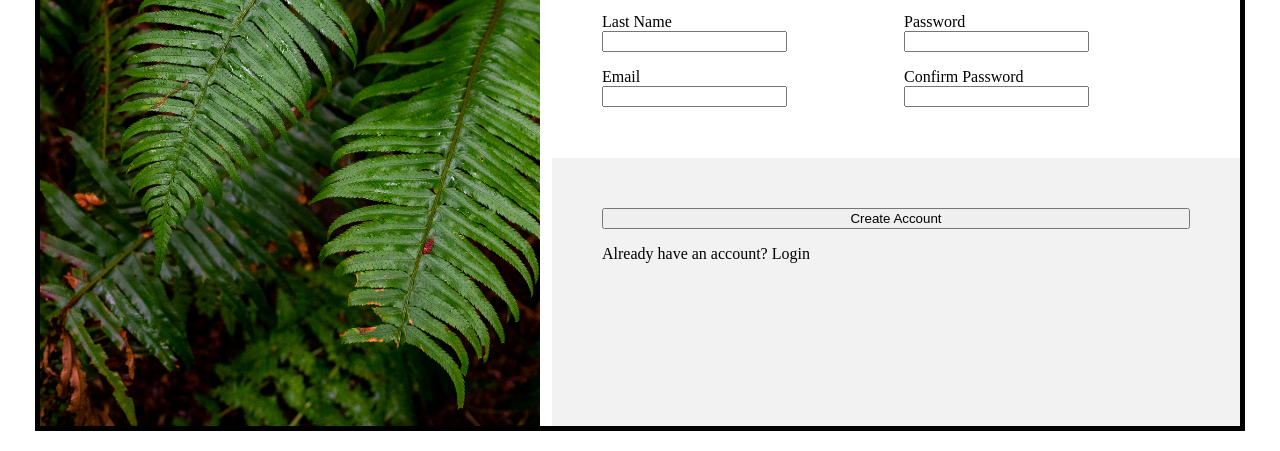
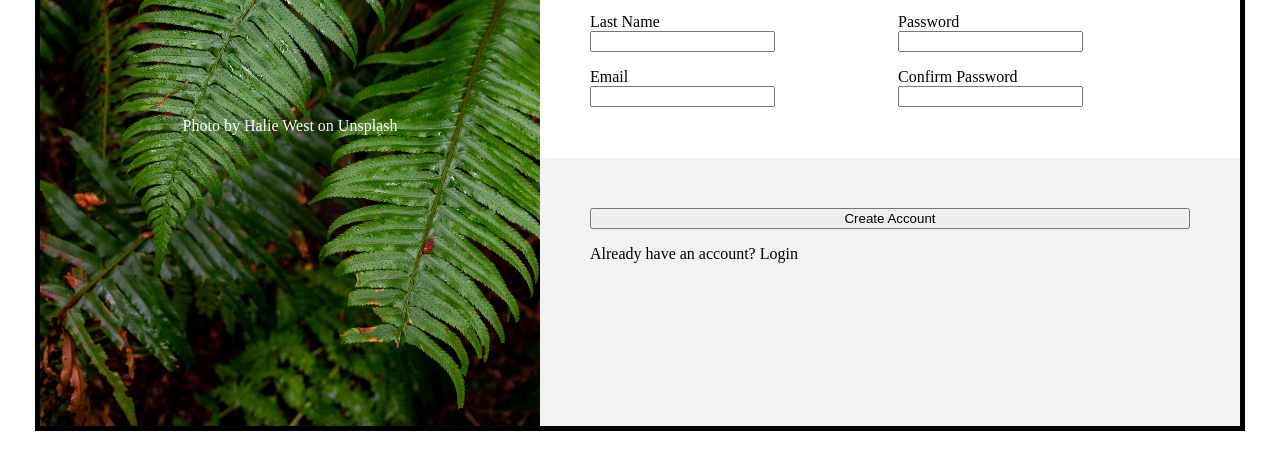
Before and after one commit to RobLam22/odin-form, a plain HTML site: page index.html in a window 1280 px wide. Shown: the part 349-800 px from the top of the page. Drawn offline with Linux system fonts and the light colour scheme.

Commit message:
credit text

```diff
--- a/styles.css
+++ b/styles.css
@@ -30,8 +30,11 @@ img {
 }
 
 .credit {
-    position: relative;
-    /* color: white; */
+    position: absolute;
+    color: white;
+    text-align: center;
+    width: 500px;
+    bottom: 300px;
 }
 
 .right {
```
